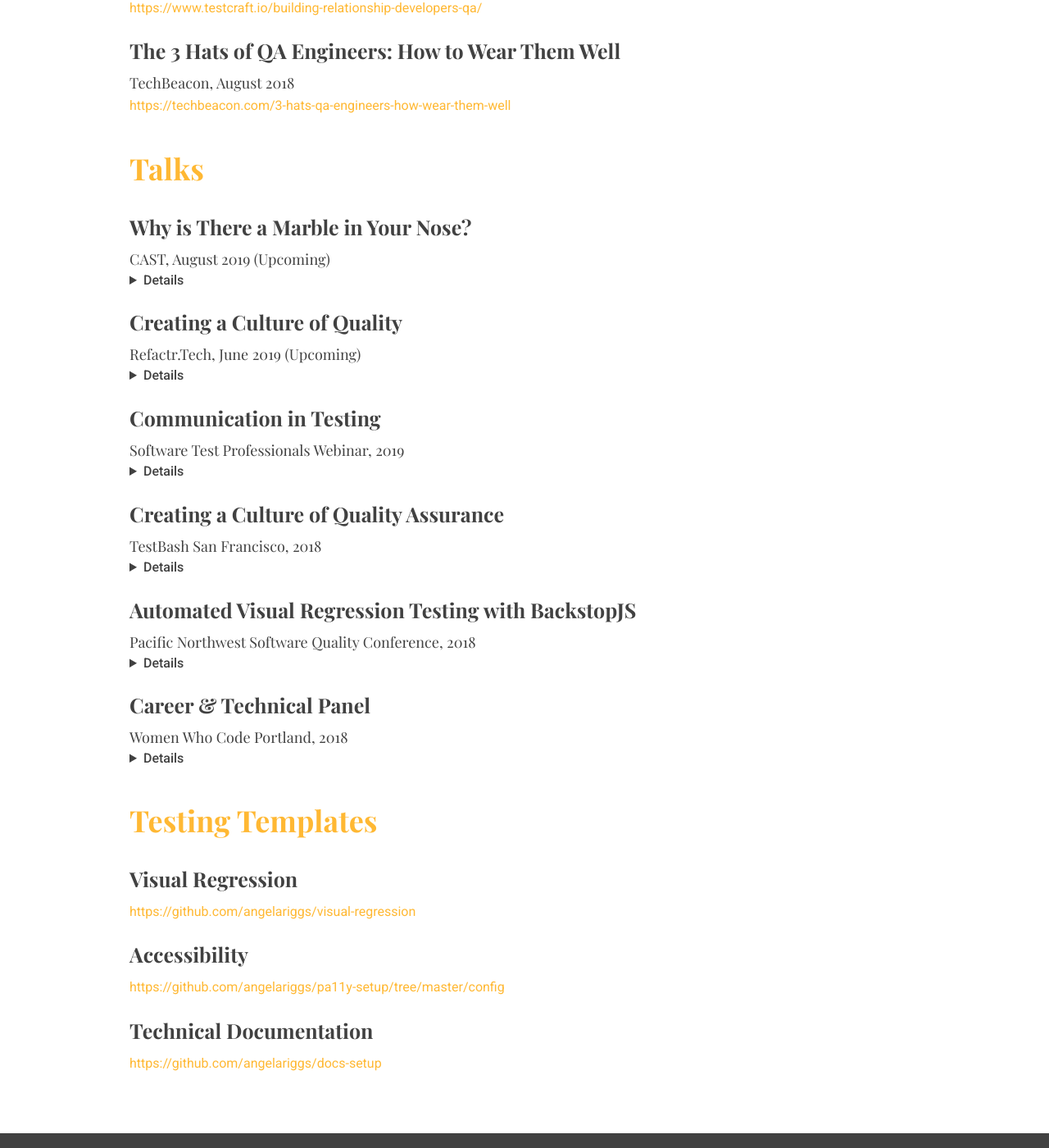
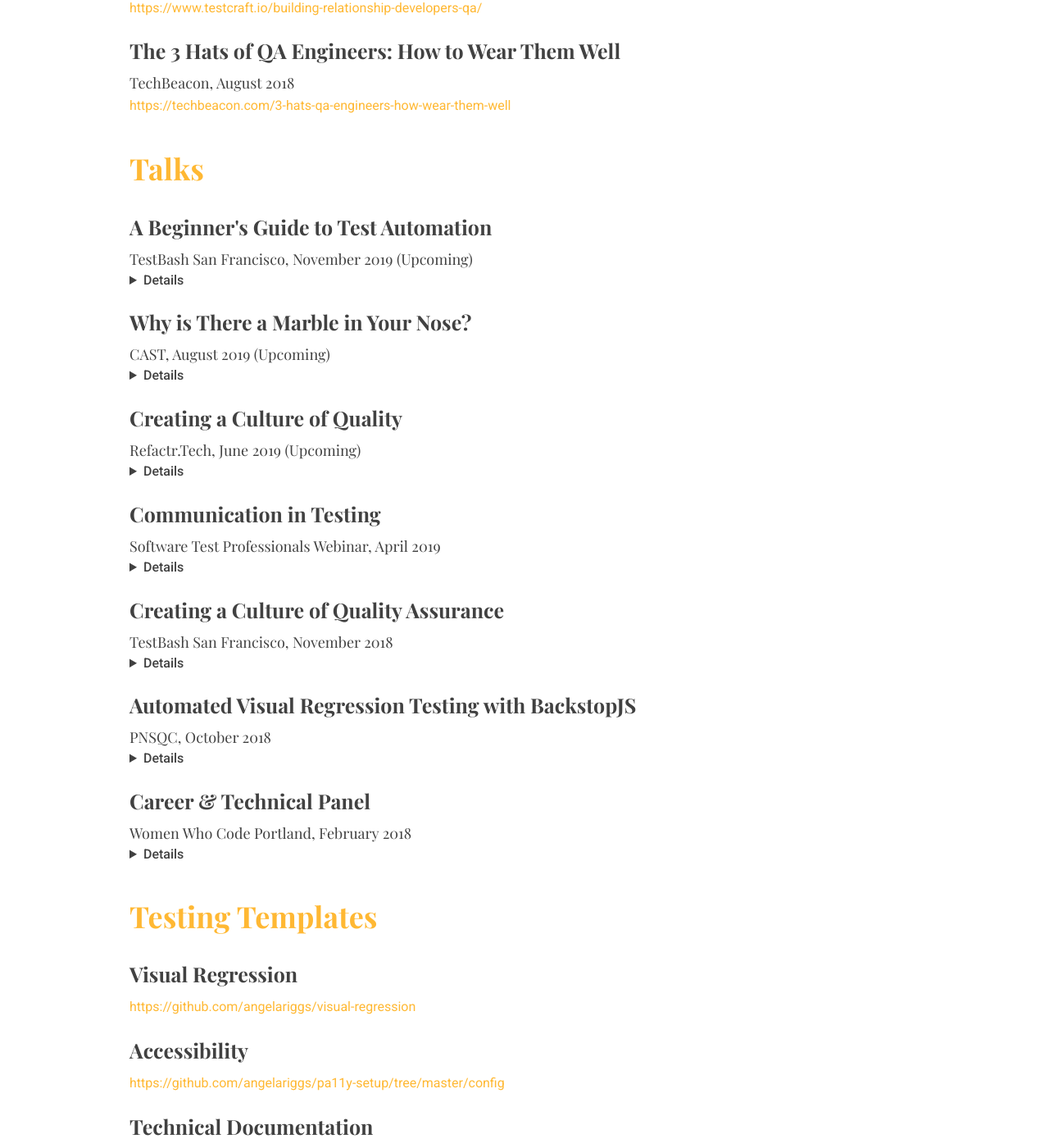
Before and after one commit to angelariggs/angelariggs.github.io, a Jekyll site: the page built from work.md, in a window 1280 px wide and 1400 px high, scrolled down 628 px. Shown: the whole window at 82% size. Built offline with Jekyll 4.4.1, drawn with Linux system fonts in a browser that asks for light colours; some web fonts are replaced.

Commit message:
updated conference list

```diff
--- a/work.md
+++ b/work.md
@@ -28,6 +28,14 @@ permalink: /work
 <div>
    <h1 class="res-sec-title">Talks</h1>
 
+       <h2 class="res-h2">A Beginner's Guide to Test Automation</h2>
+    <h3> TestBash San Francisco, November 2019 (Upcoming)</h3>
+    <h4 markdown='1'>
+    <details>
+        - Conference: [https://www.ministryoftesting.com/events/testbash-san-francisco-2019](https://www.ministryoftesting.com/events/testbash-san-francisco-2019#a-beginner-s-guide-to-test-automation)
+    </details>
+    </h4>
+
     <h2 class="res-h2">Why is There a Marble in Your Nose?</h2>
     <h3> CAST, August 2019 (Upcoming)</h3>
     <h4 markdown='1'>
@@ -45,7 +53,7 @@ permalink: /work
     </h4>
 
     <h2 class="res-h2">Communication in Testing</h2>
-    <h3> Software Test Professionals Webinar, 2019</h3>
+    <h3> Software Test Professionals Webinar, April 2019</h3>
     <h4 markdown='1'>
     <details>
         - Recording: [https://www.softwaretestpro.com/communication-in-testing/](https://www.softwaretestpro.com/communication-in-testing/)
@@ -53,7 +61,7 @@ permalink: /work
     </h4>
 
     <h2 class="res-h2">Creating a Culture of Quality Assurance</h2>
-    <h3> TestBash San Francisco, 2018</h3>
+    <h3> TestBash San Francisco, November 2018</h3>
     <h4 markdown='1'>
     <details>
         - Video: [https://www.ministryoftesting.com/dojo/lessons/creating-a-culture-of-quality-assurance-angela-riggs](https://www.ministryoftesting.com/dojo/lessons/creating-a-culture-of-quality-assurance-angela-riggs)
@@ -63,7 +71,7 @@ permalink: /work
     </h4>
 
     <h2 class="res-h2">Automated Visual Regression Testing with BackstopJS</h2>
-    <h3>Pacific Northwest Software Quality Conference, 2018</h3>
+    <h3>PNSQC, October 2018</h3>
     <h4 markdown='1'>
     <details>
         - Abstract: [https://www.pnsqc.org/automated-visual-regression-testing-with-backstopjs](https://www.pnsqc.org/automated-visual-regression-testing-with-backstopjs)
@@ -73,7 +81,7 @@ permalink: /work
     </h4>
 
     <h2 class="res-h2">Career & Technical Panel</h2>
-    <h3>Women Who Code Portland, 2018</h3>
+    <h3>Women Who Code Portland, February 2018</h3>
     <h4 markdown='1'>
     <details>
         - Event: [https://www.meetup.com/Women-Who-Code-Portland/events/245945636](https://www.meetup.com/Women-Who-Code-Portland/events/245945636)
```
